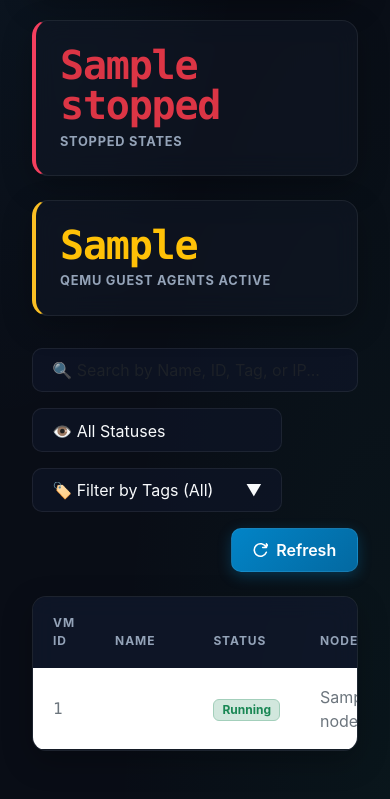
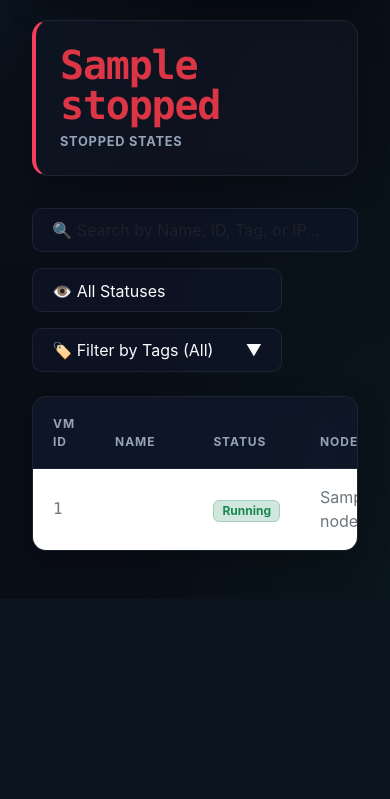
Before and after one commit to shnurkz/proxmox-dash, a FastAPI app: template templates/index.html in a window 390 px wide. Shown: the part 451-1250 px from the top of the page. After the commit the page ends 1010 px from the top, so only its background shows below. Run offline with FastAPI, Linux system fonts and the light colour scheme; the template is opened without the code that fills it: most values are stand-ins (such as "Sample title", 1, 10 or a date in 2020); some libraries are stand-ins or nearby versions.

Commit message:
feat: add responsive dashboard template with glassmorphism design and real-time PVE monitoring layout

```diff
--- a/templates/index.html
+++ b/templates/index.html
@@ -4,7 +4,7 @@
     <meta charset="UTF-8">
     <meta name="viewport" content="width=device-width, initial-scale=1.0">
     <title>Proxmox VE Monitor</title>
-    <link rel="stylesheet" href="{{ url_for('static', path='css/bootstrap.min.css') }}">
+    <link class="styles" rel="stylesheet" href="{{ url_for('static', path='css/bootstrap.min.css') }}">
     <style>
         :root {
             --bg-dark: #090d16;
@@ -87,15 +87,15 @@
             box-sizing: border-box;
         }
 
-        /* PURE CSS GRID FOR METRIC CARDS */
+        /* PURE CSS GRID FOR METRIC CARDS (Refactored to 3 columns) */
         .cards-grid-layout {
             display: grid !important;
-            grid-template-columns: repeat(4, 1fr) !important;
+            grid-template-columns: repeat(3, 1fr) !important;
             gap: 1.5rem !important;
             margin-bottom: 2rem !important;
             width: 100%;
         }
-        @media (max-width: 1200px) { .cards-grid-layout { grid-template-columns: repeat(2, 1fr) !important; } }
+        @media (max-width: 900px) { .cards-grid-layout { grid-template-columns: repeat(2, 1fr) !important; } }
         @media (max-width: 600px) { .cards-grid-layout { grid-template-columns: 1fr !important; } }
 
         .stat-card {
@@ -106,7 +106,6 @@
         .stat-card.blue { border-left-color: var(--accent-blue); }
         .stat-card.emerald { border-left-color: var(--accent-emerald); }
         .stat-card.rose { border-left-color: var(--accent-rose); }
-        .stat-card.amber { border-left-color: var(--accent-amber); }
 
         .stat-value {
             font-size: 2.5rem;
@@ -136,18 +135,11 @@
         }
         .filter-item-search { flex: 2 1 350px !important; max-width: 500px !important; }
         .filter-item-select { flex: 1 1 200px !important; max-width: 250px !important; }
-        .filter-item-btn {
-            flex: 0 1 auto !important;
-            margin-left: auto !important; /* Push the Refresh button to the far right */
-        }
 
         /* Standardize input heights across controls */
-        .search-control, .filters-flex-layout .btn-premium {
+        .search-control {
             height: 44px !important;
             box-sizing: border-box !important;
-        }
-
-        .search-control {
             background: rgba(15, 23, 42, 0.6) !important;
             border: 1px solid var(--panel-border) !important;
             color: var(--text-main) !important;
@@ -242,21 +234,6 @@
         .util-progress-bar.amber { background: linear-gradient(90deg, #d97706, var(--accent-amber)); }
         .util-progress-bar.rose { background: linear-gradient(90deg, #dc2626, var(--accent-rose)); }
 
-        .btn-premium {
-            background: linear-gradient(135deg, #0284c7 0%, #0369a1 100%);
-            border: 1px solid rgba(255, 255, 255, 0.08);
-            color: white !important;
-            font-weight: 600;
-            border-radius: 10px;
-            padding: 0.6rem 1.3rem;
-            box-shadow: 0 4px 14px rgba(2, 132, 199, 0.3);
-            transition: all 0.2s ease;
-            display: flex;
-            align-items: center;
-            justify-content: center;
-        }
-        .btn-premium:hover { transform: translateY(-1px); box-shadow: 0 6px 20px rgba(2, 132, 199, 0.45); background: linear-gradient(135deg, #0ea5e9 0%, #0284c7 100%); }
-
         .loading-overlay {
             position: absolute;
             top: 0; left: 0; width: 100%; height: 100%;
@@ -288,6 +265,7 @@
             </div>
         </div>
 
+        <!-- 3 Cards Layout -->
         <div class="cards-grid-layout" id="stats-panel">
             <div class="glass-panel stat-card blue">
                 <div class="stat-value" id="stats-total">{{ stats.total }}</div>
@@ -300,10 +278,6 @@
             <div class="glass-panel stat-card rose">
                 <div class="stat-value text-danger" id="stats-stopped">{{ stats.stopped }}</div>
                 <div class="stat-label">Stopped States</div>
-            </div>
-            <div class="glass-panel stat-card amber">
-                <div class="stat-value text-warning" id="stats-active-agents">{{ stats.with_agent }}</div>
-                <div class="stat-label">QEMU Guest Agents Active</div>
             </div>
         </div>
 
@@ -333,17 +307,6 @@
                         <div id="tags-checkboxes-list"></div>
                     </div>
                 </div>
-            </div>
-            <!-- Moved Refresh Button with fixed relative HTMX endpoint route -->
-            <div class="filter-item-btn">
-                <button id="refresh-btn"
-                        hx-get="/proxmox-dashboard/api/vms"
-                        hx-target="#vm-table-body"
-                        hx-indicator="#loading"
-                        class="btn btn-premium gap-2">
-                    <svg xmlns="http://www.w3.org/2000/svg" width="15" height="16" viewBox="0 0 24 24" fill="none" stroke="currentColor" stroke-width="2.5" stroke-linecap="round" stroke-linejoin="round"><path d="M21.5 2v6h-6M21.34 15.57a10 10 0 1 1-.57-8.38l5.67-5.67"/></svg>
-                    Refresh
-                </button>
             </div>
         </div>
 
@@ -513,15 +476,6 @@
             rows.forEach(row => tbody.appendChild(row));
         }
 
-        // Intercept System F5 / Refresh Keys
-        document.addEventListener('keydown', function(e) {
-            if (e.key === 'F5' || (e.ctrlKey && e.key === 'r')) {
-                e.preventDefault();
-                const refreshBtn = document.getElementById('refresh-btn');
-                if (refreshBtn) refreshBtn.click();
-            }
-        });
-
         // Initialize and Hook into HTMX Updates
         document.addEventListener('DOMContentLoaded', () => {
             updateTagDropdown();
```
